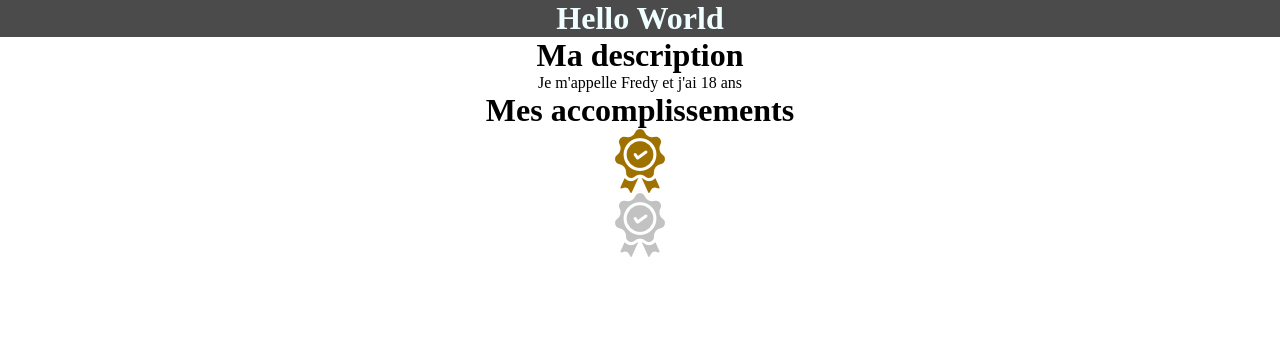
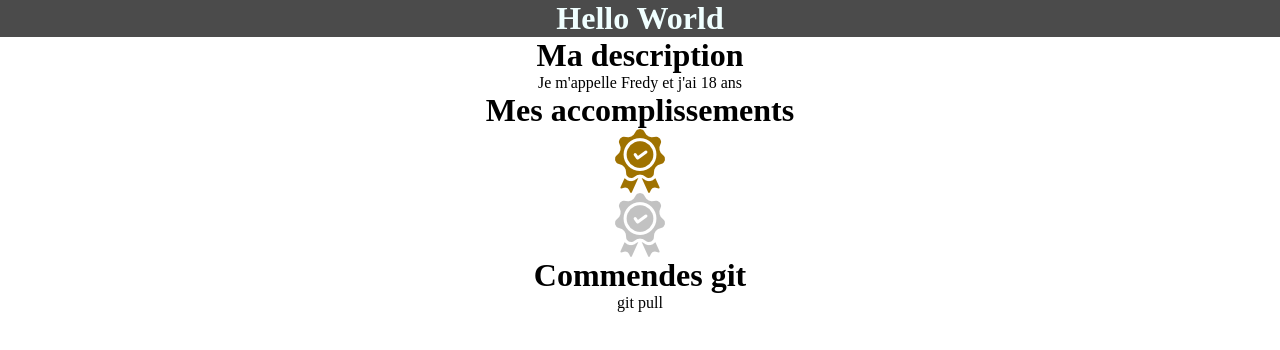
Before and after one commit to JhnRavelo/site-static, a plain HTML site: page index.html in a window 1280 px wide. Drawn offline with Linux system fonts and the light colour scheme.

Commit message:
ajout commande pull

```diff
--- a/index.html
+++ b/index.html
@@ -19,5 +19,9 @@
         <img src="medal_bronze.png" alt="bronze medal">
         <img src="medal_silver.png" alt="silver medal">
     </div>
+    <div class="miniTitle">
+        <h1>Commendes git</h1>
+        <p>git pull</p>
+    </div>
 </body>
 </html>
```
